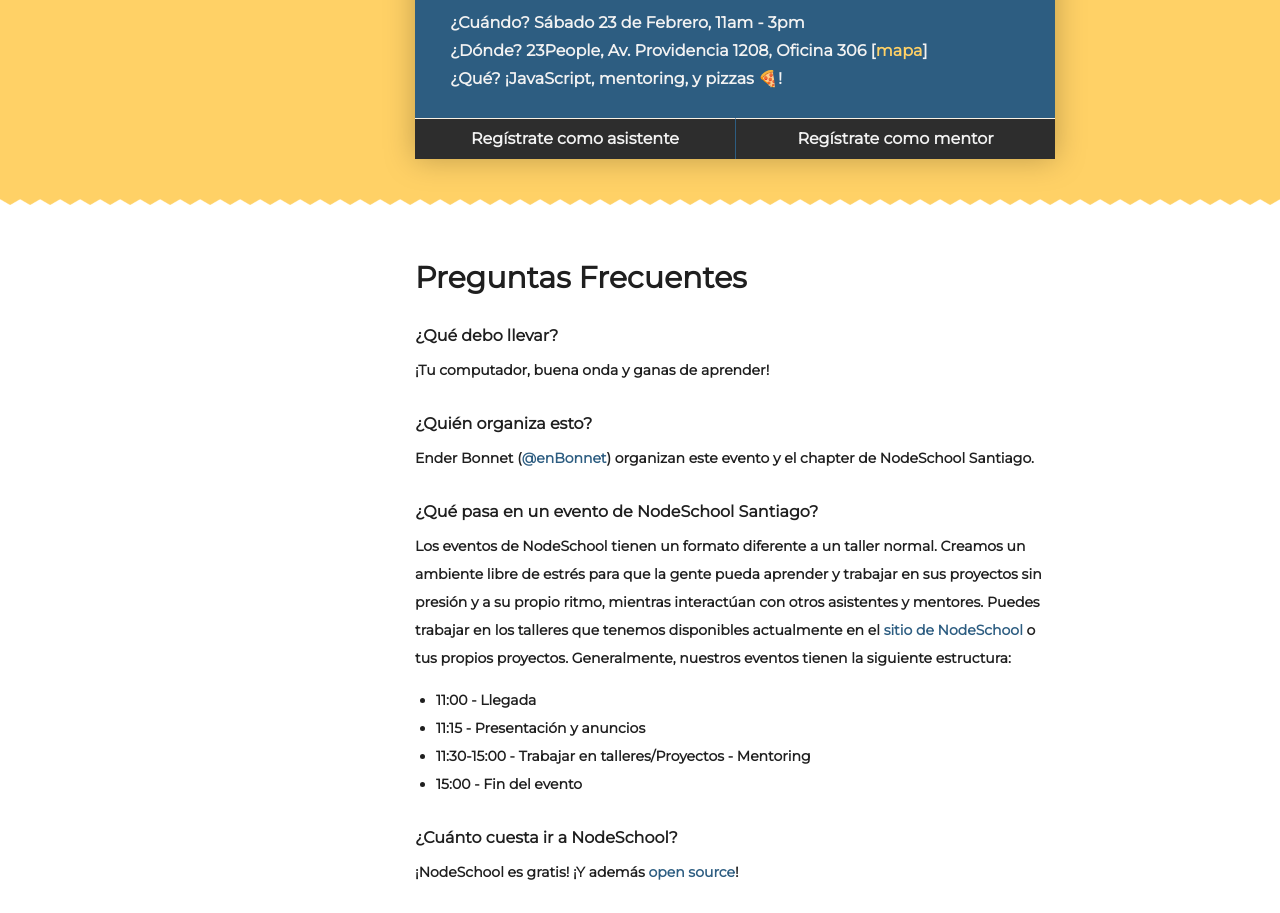
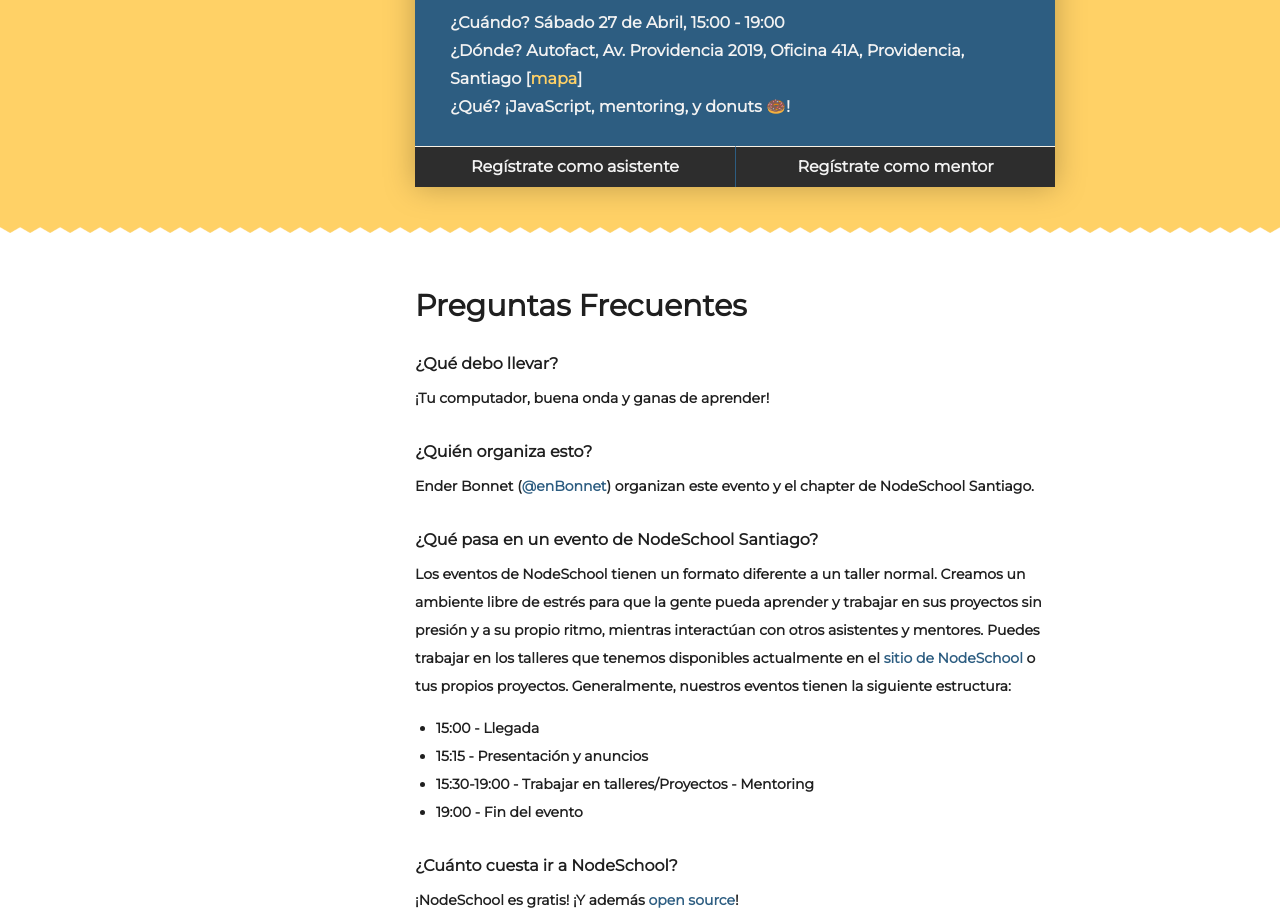
Before and after one commit to nodeschool/santiago, a website: page docs-src/index.mustache in a window 1280 px wide. Shown: the part 500-1413 px from the top of the page. Drawn offline with nearby package versions, Linux system fonts and the light colour scheme; files that its build step writes are made by us from their sources; files whose address does not match are found by name.

Commit message:
NDS Abril

```diff
--- a/docs-src/data.json
+++ b/docs-src/data.json
@@ -1,11 +1,11 @@
 {
   "nextEvent": {
     "dayOfTheWeek": "Sábado",
-    "date": "23 de Febrero",
-    "time": "11am - 3pm",
-    "address": "23People, Av. Providencia 1208, Oficina 306",
-    "addressUrlSafe": "Av.+Providencia+1208,+Oficina+306,+Providencia,+Región+Metropolitana,+Chile",
-    "mentorsUrl": "https://github.com/nodeschool/santiago/issues/24",
-    "ticketsUrl": "https://www.meetup.com/es-ES/NodersJS/events/258877649"
+    "date": "27 de Abril",
+    "time": "15:00 - 19:00",
+    "address": "Autofact, Av. Providencia 2019, Oficina 41A, Providencia, Santiago",
+    "addressUrlSafe": "Av.+Providencia+2019,+Oficina+41A,+Providencia,+Región+Metropolitana,+Chile",
+    "mentorsUrl": "https://github.com/nodeschool/santiago/issues/25",
+    "ticketsUrl": "https://www.meetup.com/es-ES/NodersJS/events/260698721/"
   }
 }
--- a/docs-src/index.mustache
+++ b/docs-src/index.mustache
@@ -56,7 +56,7 @@
                   <strong class="strong--alt">¿Dónde?</strong> {{address}} [<a href="http://maps.google.com/?q={{addressUrlSafe}}" id="map">mapa</a>]
                 </li>
                 <li class="next-event__info__item">
-                  <strong class="strong--alt">¿Qué?</strong> &iexcl;JavaScript, mentoring, y pizzas 🍕!
+                  <strong class="strong--alt">¿Qué?</strong> &iexcl;JavaScript, mentoring, y donuts 🍩!
                 </li>
               </ul>
             </div>
@@ -100,10 +100,10 @@
               mientras interactúan con otros asistentes y mentores. Puedes trabajar en los talleres que tenemos disponibles actualmente en el <a href="https://nodeschool.io/#workshoppers">sitio de NodeSchool</a> o tus propios proyectos.
               Generalmente, nuestros eventos tienen la siguiente estructura:
               <ul class="schedule">
-                <li class="schedule__item"><strong>11:00</strong> - Llegada</li>
-                <li class="schedule__item"><strong>11:15</strong> - Presentación y anuncios</li>
-                <li class="schedule__item"><strong>11:30-15:00</strong> - Trabajar en talleres/Proyectos - Mentoring</li>
-                <li class="schedule__item"><strong>15:00</strong> - Fin del evento</li>
+                <li class="schedule__item"><strong>15:00</strong> - Llegada</li>
+                <li class="schedule__item"><strong>15:15</strong> - Presentación y anuncios</li>
+                <li class="schedule__item"><strong>15:30-19:00</strong> - Trabajar en talleres/Proyectos - Mentoring</li>
+                <li class="schedule__item"><strong>19:00</strong> - Fin del evento</li>
               </ul>
             </dd>
 
@@ -124,7 +124,7 @@
                 <li>Completar los <a href="http://nodeschool.io/#workshopper-list"></a>talleres core de NodeSchool</a> antes del evento.</li>
                 <ul><li>Si además haces alguno de los electivos, &exclmuchísimo mejor!.</li></ul>
                 <li>Revisar las <a href="https://github.com/nodeschool/organizers/wiki/Event-Mentor-Best-Practices">buenas prácticas para mentores</a> del sitio de NodeSchool.</li>
-                <li>Llegar 30 minutos antes (10:30) para que podamos hacer la reunión previa de mentores.</li>
+                <li>Llegar 30 minutos antes para que podamos hacer la reunión previa de mentores.</li>
                 <li>Registrarte en el <a href="{{nextEvent.mentorsUrl}}">issue de GitHub del evento</a></li>
               </ul>
             </dd>
```
Also changed, not shown: README.md, docs-src/images/favicon.ico (added), docs/images/favicon.ico (added), docs/index.html.
